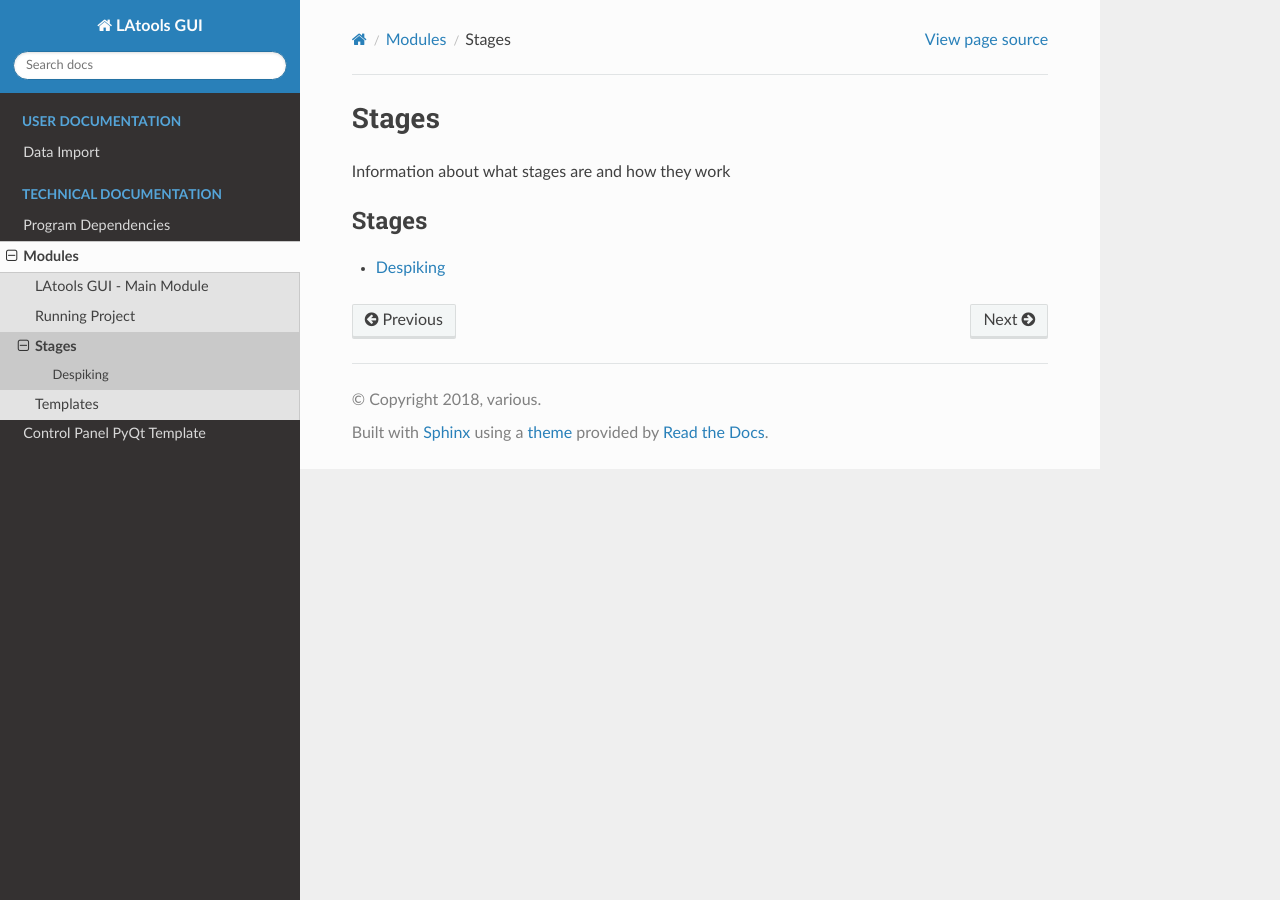
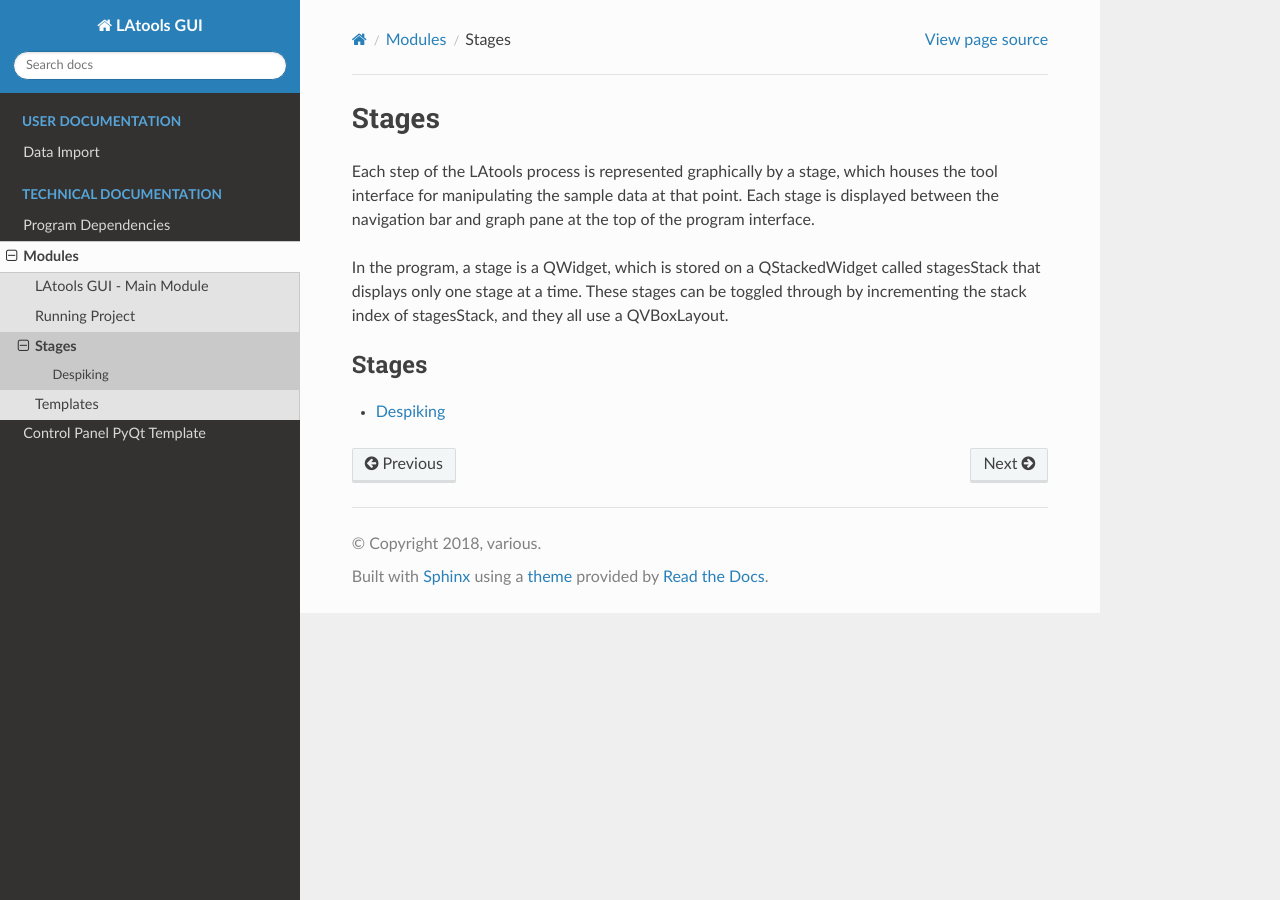
Before and after one commit to oscarbranson/latools_gui, a Sphinx documentation site: the page built from docs/source/backend/modules/stages.rst, in a window 1280 px wide. Built offline with Sphinx 7.4.7 and the Read the Docs theme 2.0.0, drawn with Linux system fonts in a browser that asks for light colours.

Commit message:
Template and Stage descriptions added.

```diff
--- a/docs/source/backend/modules/stages.rst
+++ b/docs/source/backend/modules/stages.rst
@@ -2,7 +2,14 @@
 Stages
 ####################################
 
-Information about what stages are and how they work
+Each step of the LAtools process is represented graphically by a stage, which houses the tool interface for manipulating
+the sample data at that point. Each stage is displayed between the navigation bar and graph pane at the top of the
+program interface.
+
+In the program, a stage is a QWidget, which is stored on a QStackedWidget called stagesStack that displays only one
+stage at a time. These stages can be toggled through by incrementing the stack index of stagesStack, and they all
+use a QVBoxLayout.
+
 
 
 .. toctree::
--- a/docs/source/backend/modules/templates.rst
+++ b/docs/source/backend/modules/templates.rst
@@ -2,7 +2,11 @@
 Templates
 ####################################
 
-Information about what templates are and how they work
+The term, template, describes various graphical objects which are displayed on the interface. Templates are the
+primary building blocks of the graphical interface, and they differ from stages in that each template has a unique
+structure and purpose, whereas stages are solely to house the tools at each step of the LAtools process.
+
+In the program, a template is
 
 
 .. toctree::
```
